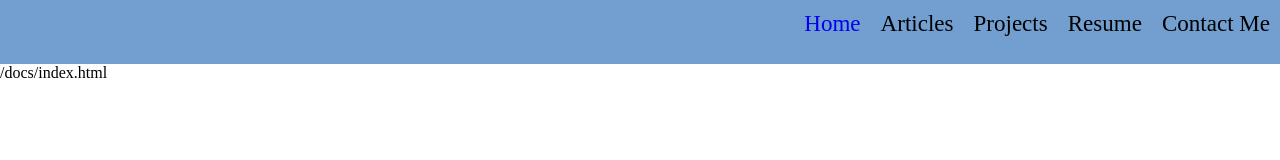
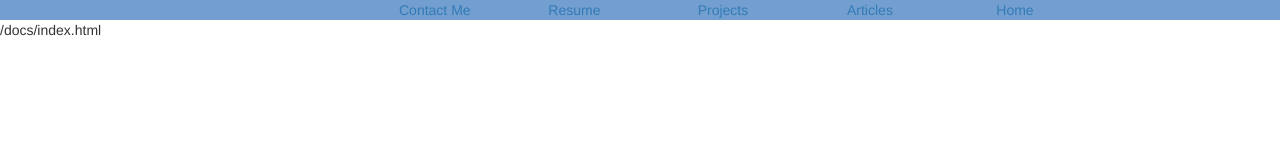
Before and after one commit to daviku2000/daviku2000.github.io, a plain HTML site: page docs/index.html in a window 1280 px wide. Drawn offline with nearby package versions, Linux system fonts and the light colour scheme.

Commit message:
Orlie asked me to push this bs

```diff
--- a/docs/index.html
+++ b/docs/index.html
@@ -1,6 +1,16 @@
 <!DOCTYPE html>
 <html>
 <head>
+<link rel="stylesheet"
+	href="https://maxcdn.bootstrapcdn.com/bootstrap/3.4.1/css/bootstrap.min.css">
+
+<!-- jQuery library -->
+<script
+	src="https://ajax.googleapis.com/ajax/libs/jquery/3.5.1/jquery.min.js"></script>
+
+<!-- Latest compiled JavaScript -->
+<script
+	src="https://maxcdn.bootstrapcdn.com/bootstrap/3.4.1/js/bootstrap.min.js"></script>
 
 <link rel="stylesheet" href="src/style.css">
 <meta name="viewport" content="width=device-width, initial-scale=1">
@@ -10,15 +20,12 @@
 	<div id="navDiv">
 		<nav>
 
-<ul>
-<li><a>Contact Me</a>
-<li><a>Resume</a>
-<li><a> Projects</a>
-<li><a>Articles</a>
-<li><a href="index.html">Home</a>
-
-
-</ul>
+			<div class="row"></div>
+				<div class="col-sm-2"><a>Contact Me</a></div>
+				<div class="col-sm-2"><a>Resume</a></div>
+				<div class="col-sm-2"><a>Projects</a></div>
+				<div class="col-sm-2"><a>Articles</a></div>
+				<div class="col-sm-2"><a>Home</a></div>
 		</nav>
 	</div>
 
@@ -26,7 +33,6 @@
 	<script>
 		var path = window.location.pathname;
 		document.getElementById("test").innerHTML = path;
-
 	</script>
 </body>
 </html>
--- a/docs/src/style.css
+++ b/docs/src/style.css
@@ -17,51 +17,51 @@ html, body{
 #navDiv{
 	background-color: #729fcf;
 	overflow: hidden;
-	position:relative;
-	height: 8%;
+/* 	position:relative; */
+/* 	height: 8%; */
 
 
 }
 
 nav{
 
-	position: absolute;
-	right:0;
-	top:0;
-	bottom:0;
-	height:100%;
-	width:100%;
+/* 	position: absolute; */
+/* 	right:0; */
+/* 	top:0; */
+/* 	bottom:0; */
+/* 	height:100%; */
+	width:70%;
 	float:right;
 
 
 }
 
-nav ul{
-	margin:0;
-	padding:0;
-	list-style-type:none;
-	position: absolute;
-	right:0;
-	height:100%;
-}
+/* nav ul{ */
+/* 	margin:0; */
+/* 	padding:0; */
+/* 	list-style-type:none; */
+/* 	position: absolute; */
+/* 	right:0; */
+/* 	height:100%; */
+/* } */
 
-nav ul li{
-	display: inline;
-	position: relative;
-	float:right;
-	height:100%;
-}
+/* nav ul li{ */
+/* 	display: inline; */
+/* 	position: relative; */
+/* 	float:right; */
+/* 	height:100%; */
+/* } */
 
-nav ul li a{
-	display:block;
-	padding: 10px;
-	font-size: 1.8vw;
-	position: relative;
-	vertical-align:middle;
-	height:100%;
-	text-decoration: none;
+/* nav ul li a{ */
+/* 	display:block; */
+/* 	padding: 10px; */
+/* 	font-size: 1.8vw; */
+/* 	position: relative; */
+/* 	vertical-align:middle; */
+/* 	height:100%; */
+/* 	text-decoration: none; */
 
-}
+/* } */
 
 
 
```
Lines whose indentation alone changed are shown as unchanged.
